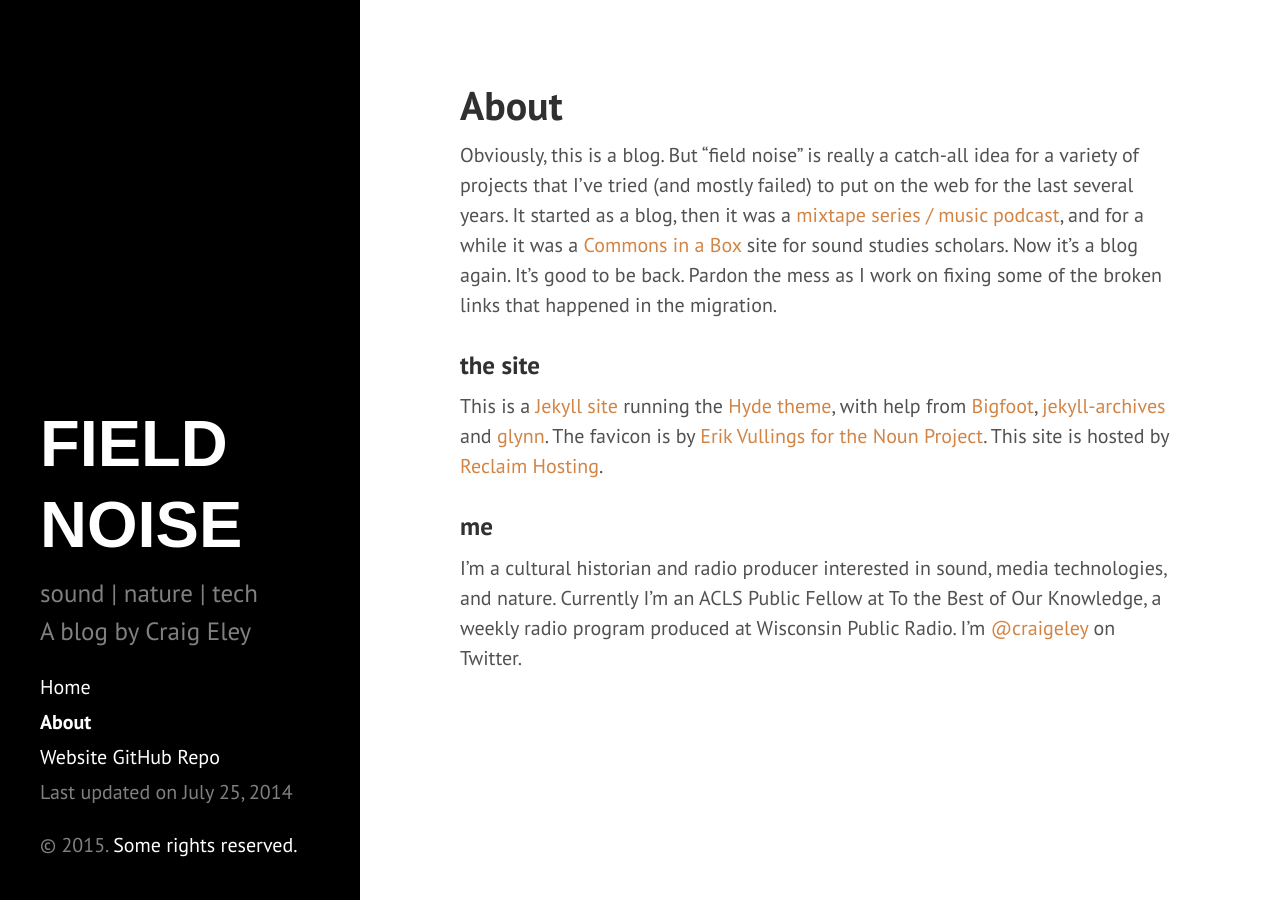
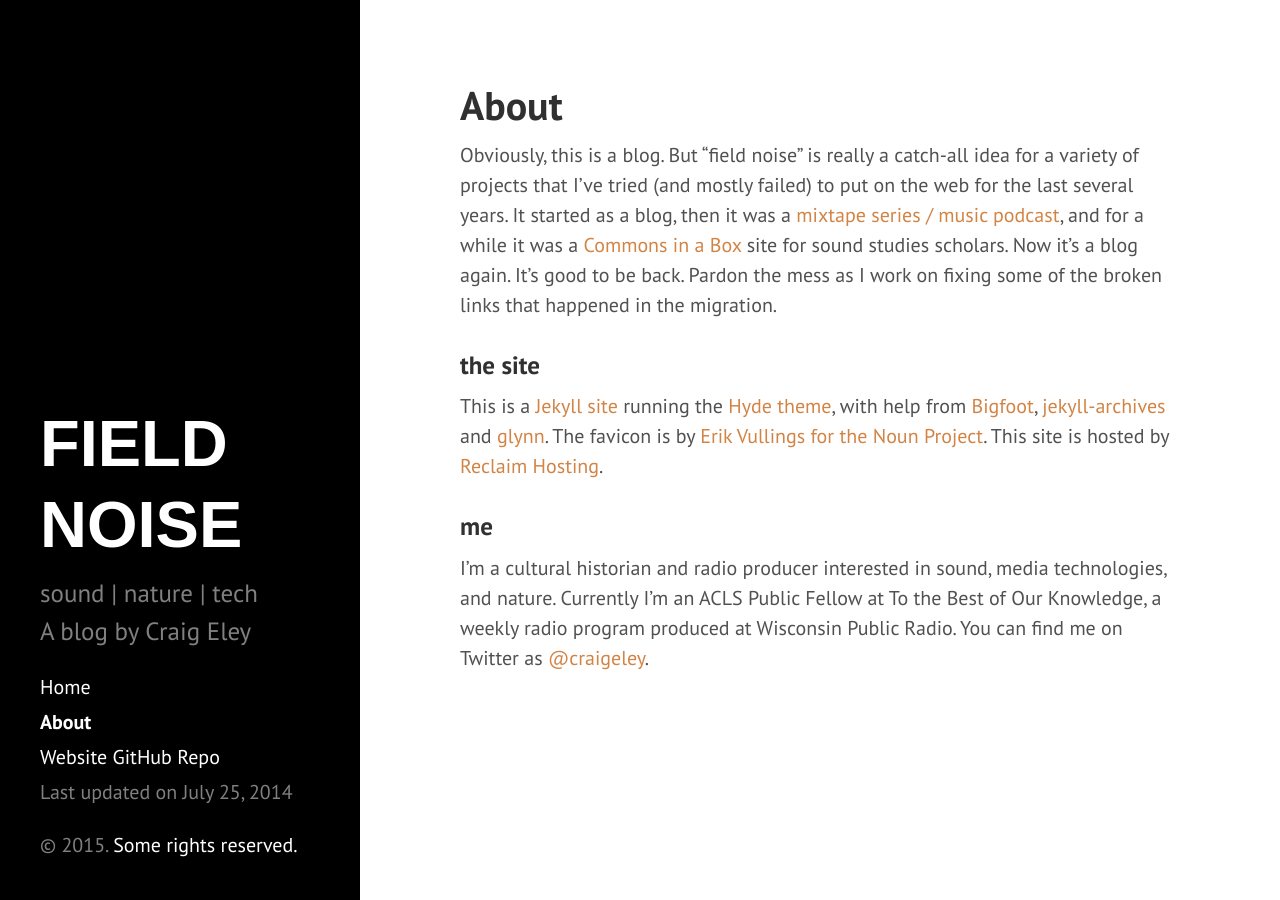
Before and after one commit to craigeley/fieldnoise-site, a Jekyll site: the page built from about.md, in a window 1280 px wide. Built offline with Jekyll 4.4.1, drawn with Linux system fonts in a browser that asks for light colours.

Commit message:
updated about

```diff
--- a/about.md
+++ b/about.md
@@ -9,4 +9,4 @@ Obviously, this is a blog. But "field noise" is really a catch-all idea for a va
 This is a [Jekyll site](http://jekyllrb.com) running the [Hyde theme](http://hyde.getpoole.com), with help from [Bigfoot](http://www.bigfootjs.com), [jekyll-archives](https://github.com/jekyll/jekyll-archives) and [glynn](https://github.com/dmathieu/glynn). The favicon is by [Erik Vullings for the Noun Project](https://thenounproject.com/term/radio-tower/24070/). This site is hosted by [Reclaim Hosting](https://reclaimhosting.com).
 
 ### me
-I'm a cultural historian and radio producer interested in sound, media technologies, and nature. Currently I'm an ACLS Public Fellow at To the Best of Our Knowledge, a weekly radio program produced at Wisconsin Public Radio. I'm [@craigeley](https://twitter.com/craigeley) on Twitter.
+I'm a cultural historian and radio producer interested in sound, media technologies, and nature. Currently I'm an ACLS Public Fellow at To the Best of Our Knowledge, a weekly radio program produced at Wisconsin Public Radio. You can find me on Twitter as [@craigeley](https://twitter.com/craigeley).
```
